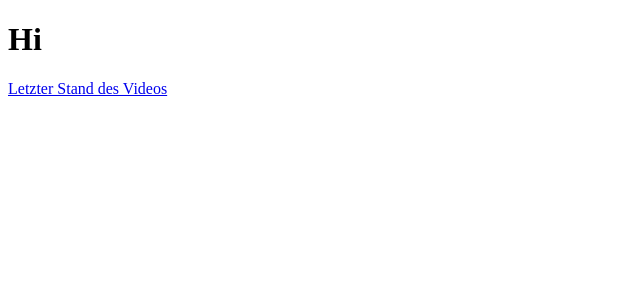
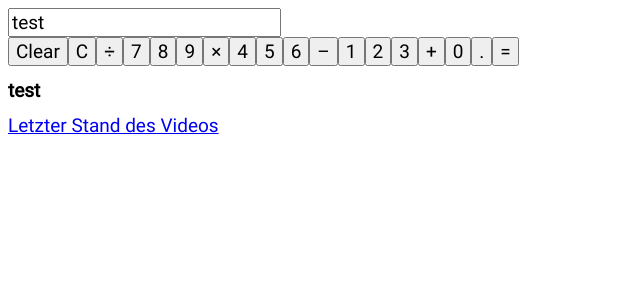
Before and after one commit to L00tz1ffer/ReactCalculator, a React (Create React App) app: page / in a window 1280 px wide. Shown: the top 300 px of the page, without its empty margins (0-640 px from the left). Built offline with nearby package versions, Linux system fonts and the light colour scheme.

Commit message:
Autogenerated Commit from  -> Zeit: 23.10.2022 14:03:05

```diff
--- /dev/null
+++ b/src/App.css
@@ -0,0 +1,10 @@
+@font-face {
+    font-family: 'Roboto';
+    src: local('Roboto'), url(./res/fonts/Roboto-Medium.ttf) format('truetype');
+
+}
+
+* {
+    font-family: 'Roboto', 'sans-serif';
+    font-size: 19px;
+}
--- a/src/App.js
+++ b/src/App.js
@@ -1,10 +1,35 @@
 import React, {useState} from 'react'
-
+import './App.css';
 
 const App = () => {
-    const [result, setResult] = useState("Hi");
+    const [result, setResult] = useState("test");
     return (
         <>
+            <div className='container'>
+                <form>
+                    <input type="text" value={result}></input>
+                </form>
+                <div className='input'>
+                    <button>Clear</button>
+                    <button>C</button>
+                    <button>&divide;</button>
+                    <button>7</button>
+                    <button>8</button>
+                    <button>9</button>
+                    <button>&times;</button>
+                    <button>4</button>
+                    <button>5</button>
+                    <button>6</button>
+                    <button>&ndash;</button>
+                    <button>1</button>
+                    <button>2</button>
+                    <button>3</button>
+                    <button>+</button>
+                    <button>0</button>
+                    <button>.</button>
+                    <button>=</button>
+                </div>
+            </div>
             <h1>{result}</h1>
             <a href='https://youtu.be/hpfDRnijdPE?t=235'>Letzter Stand des Videos</a>
         </>
```
Also changed, not shown: src/res/fonts/Roboto-Medium.ttf (added).
